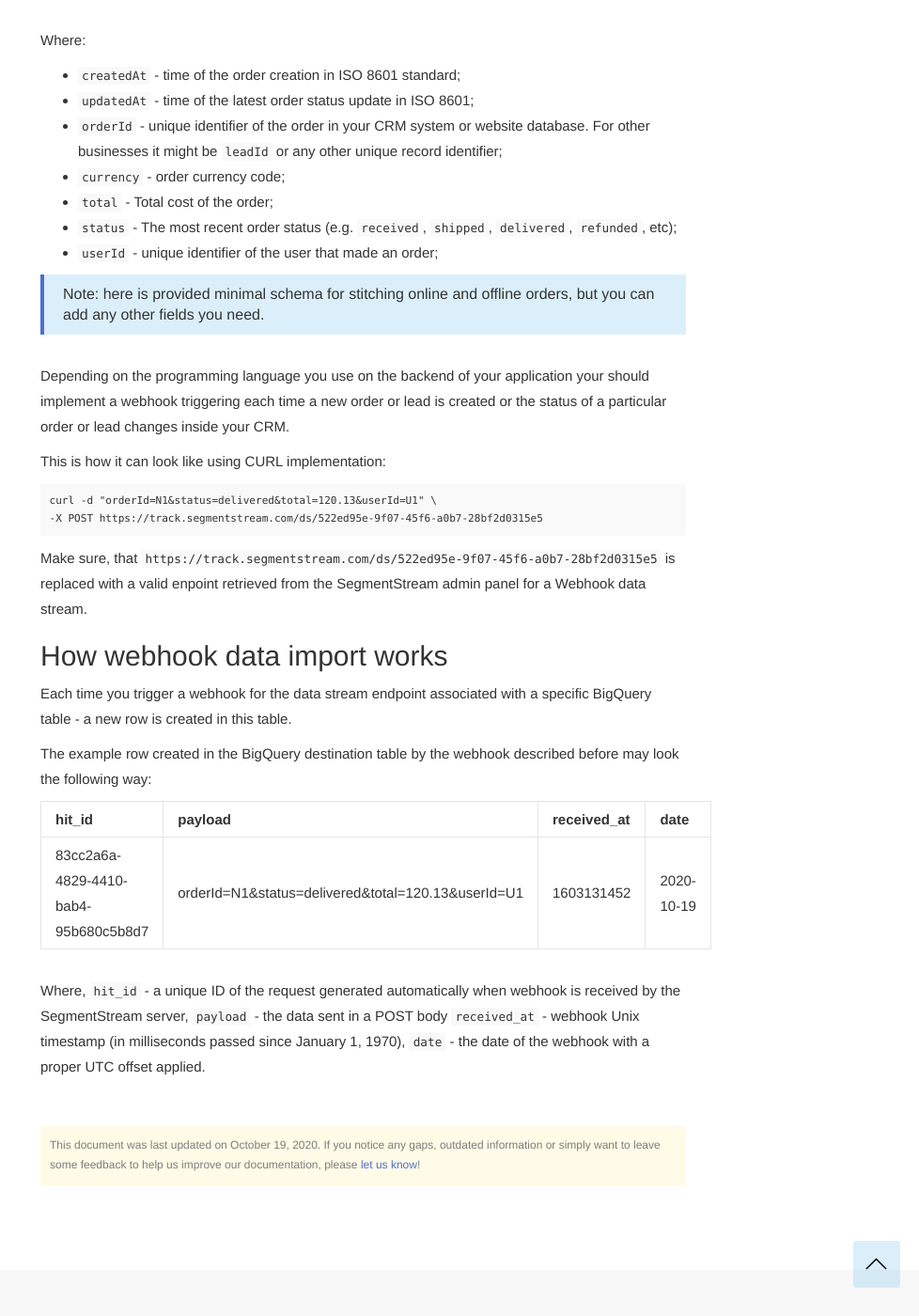
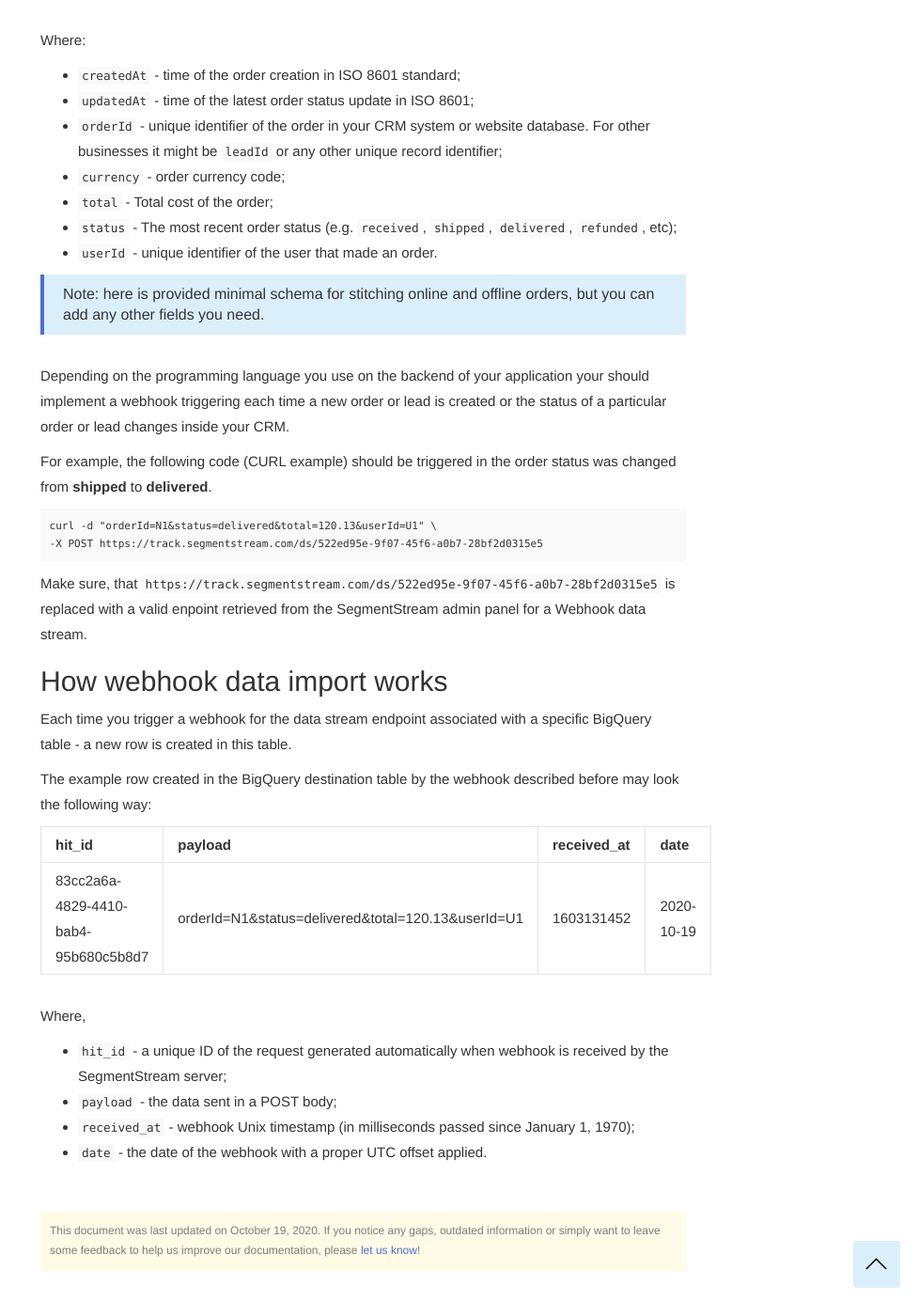
Before and after one commit to segmentstream-com/segmentstream-com.github.io, a Jekyll site: the page built from _docs/guides/webhooks-offline-data-import.md, in a window 1280 px wide and 1400 px high, scrolled down 1083 px. Shown: the whole window at 94% size, without its empty margins (302-1280 px from the left). Built offline with Jekyll 4.4.1, drawn with Linux system fonts in a browser that asks for light colours; nearby versions of some CDN libraries.

Commit message:
fix formatting

````diff
--- a/_docs/guides/webhooks-offline-data-import.md
+++ b/_docs/guides/webhooks-offline-data-import.md
@@ -42,13 +42,13 @@ Where:
 * `currency` - order currency code;
 * `total` - Total cost of the order;
 * `status` - The most recent order status (e.g. `received`, `shipped`, `delivered`, `refunded`, etc);
-* `userId` - unique identifier of the user that made an order;
+* `userId` - unique identifier of the user that made an order.
 
 > Note: here is provided minimal schema for stitching online and offline orders, but you can add any other fields you need.
 
 Depending on the programming language you use on the backend of your application your should implement a webhook triggering each time a new order or lead is created or the status of a particular order or lead changes inside your CRM.
 
-This is how it can look like using CURL implementation:
+For example, the following code (CURL example) should be triggered in the order status was changed from **shipped** to **delivered**.
 ```
 curl -d "orderId=N1&status=delivered&total=120.13&userId=U1" \
 -X POST https://track.segmentstream.com/ds/522ed95e-9f07-45f6-a0b7-28bf2d0315e5
@@ -67,7 +67,8 @@ hit_id | payload | received_at | date
 83cc2a6a-4829-4410-bab4-95b680c5b8d7 | orderId=N1&status=delivered&total=120.13&userId=U1 | 1603131452 | 2020-10-19
 
 Where,
-`hit_id` - a unique ID of the request generated automatically when webhook is received by the SegmentStream server,
-`payload` - the data sent in a POST body
-`received_at` - webhook Unix timestamp (in milliseconds passed since January 1, 1970),
-`date` - the date of the webhook with a proper UTC offset applied.
+
+* `hit_id` - a unique ID of the request generated automatically when webhook is received by the SegmentStream server;
+* `payload` - the data sent in a POST body;
+* `received_at` - webhook Unix timestamp (in milliseconds passed since January 1, 1970);
+* `date` - the date of the webhook with a proper UTC offset applied.
````
